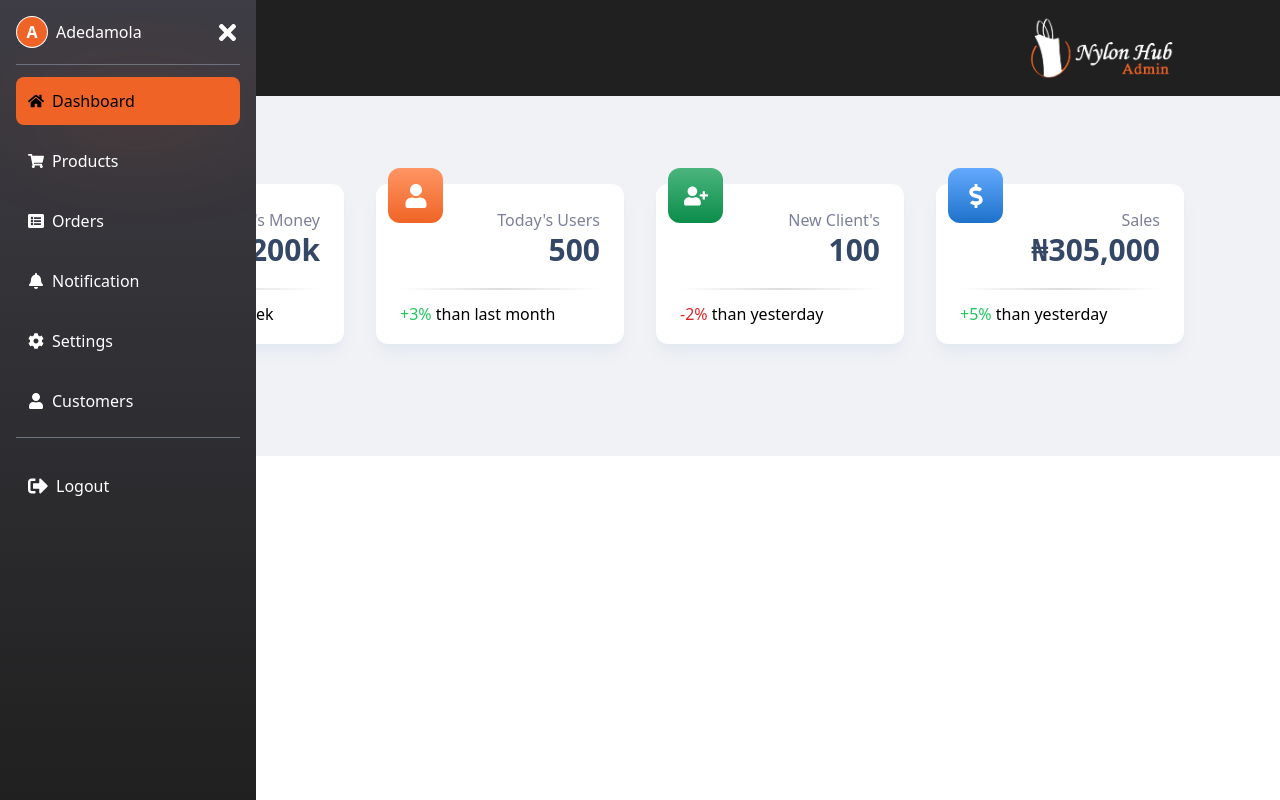
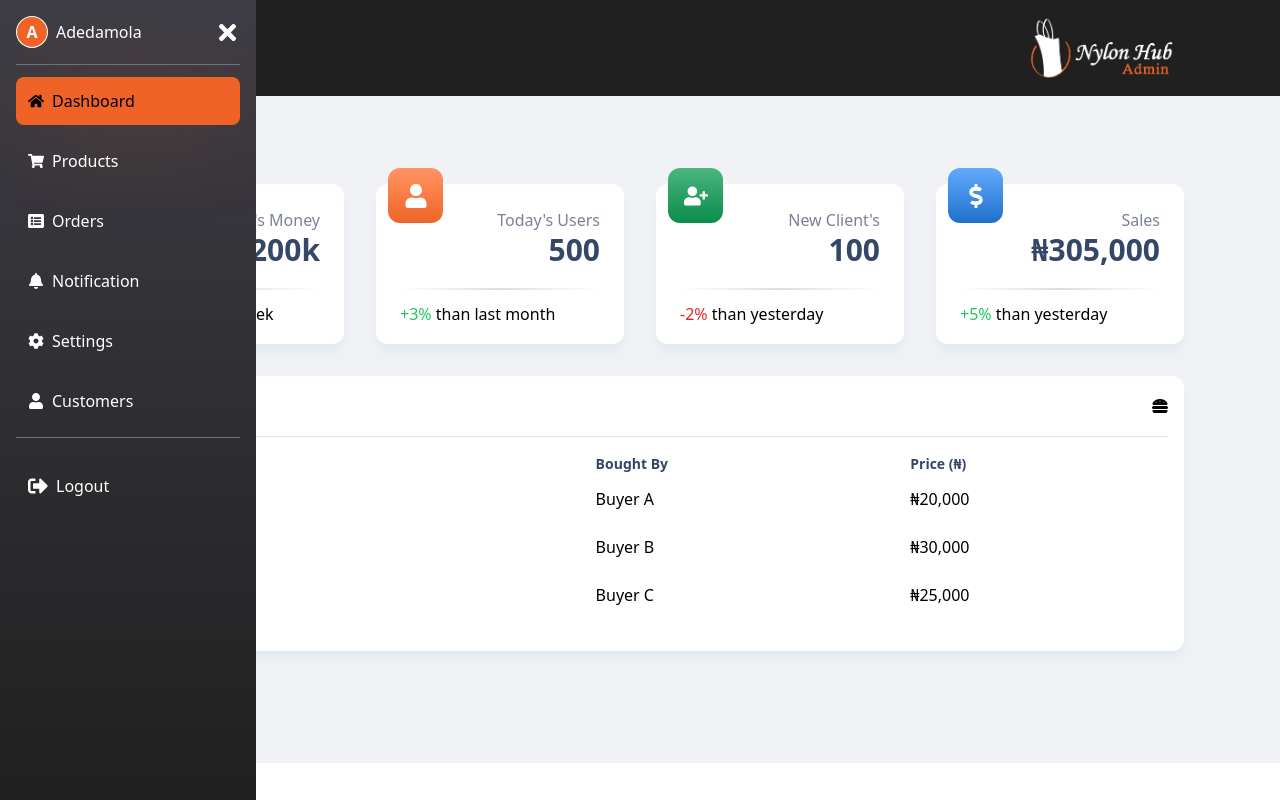
Before and after one commit to THE-NYLONHUB-STORES-LTD/nylon-hub-admin-dashboard, a React (Create React App) app: page / in a window 1280 px wide. Built offline with nearby package versions, Linux system fonts and the light colour scheme.

Commit message:
created a recently sold component on the dashboard

```diff
--- a/src/components/Dashboard.jsx
+++ b/src/components/Dashboard.jsx
@@ -1,5 +1,6 @@
 import React from "react";
 import Stats from "./Stats";
+import RecentlySold from "./RecentlySold";
 
 const Dashboard = () => {
   return (
@@ -9,6 +10,7 @@ const Dashboard = () => {
         Dashboard
       </h2>
       <Stats />
+      <RecentlySold/>
     </div>
   );
 };
--- /dev/null
+++ b/src/components/RecentlySold.jsx
@@ -0,0 +1,83 @@
+import React from "react";
+import { FaHamburger } from "react-icons/fa";
+
+const RecentlySold = () => {
+  // Sample data for recently sold products
+  const recentlySoldData = [
+    {
+      product: {
+        name: "Product 1",
+        image: "https://via.placeholder.com/50", // Replace with your image URL
+      },
+      buyer: "Buyer A",
+      price: "₦20,000",
+    },
+    {
+      product: {
+        name: "Product 2",
+        image: "https://via.placeholder.com/50", // Replace with your image URL
+      },
+      buyer: "Buyer B",
+      price: "₦30,000",
+    },
+    {
+      product: {
+        name: "Product 3",
+        image: "https://via.placeholder.com/50",
+      },
+      buyer: "Buyer C",
+      price: "₦25,000",
+    },
+  ];
+
+  return (
+    <div className="bg-white shadow-lg shadow-slate-200 w-full p-4 mt-8 rounded-xl">
+      <div className=" ">
+        <div className=" flex justify-between items-center ">
+          <h2 className="text-[#344767] font-medium text-md sm:text-lg">
+            Recently Sold
+          </h2>
+          <FaHamburger />
+        </div>
+
+        <hr className=" mt-4" />
+      </div>
+
+      <div className="my-4">
+        <table className="w-full">
+          <thead>
+            <tr>
+              <th className="text-[#344767] text-left pr-4 text-sm">Product</th>
+              <th className="text-[#344767] text-left text-sm">Bought By</th>
+              <th className="text-[#344767] text-left text-sm">Price (₦)</th>
+              {/* Stock Left column removed */}
+            </tr>
+          </thead>
+          <tbody>
+            {recentlySoldData.map((item, index) => (
+              <>
+                <tr key={index}>
+                  <td className="py-2">
+                    <div className="flex items-center gap-2">
+                      <img
+                        src={item.product.image}
+                        alt={item.product.name}
+                        className="w-8 h-8 rounded-full"
+                      />
+                      {item.product.name}
+                    </div>
+                  </td>
+                  <td className="py-2">{item.buyer}</td>
+                  <td className="py-2">{item.price}</td>
+                  {/* Stock Left column removed */}
+                </tr>
+              </>
+            ))}
+          </tbody>
+        </table>
+      </div>
+    </div>
+  );
+};
+
+export default RecentlySold;
```
